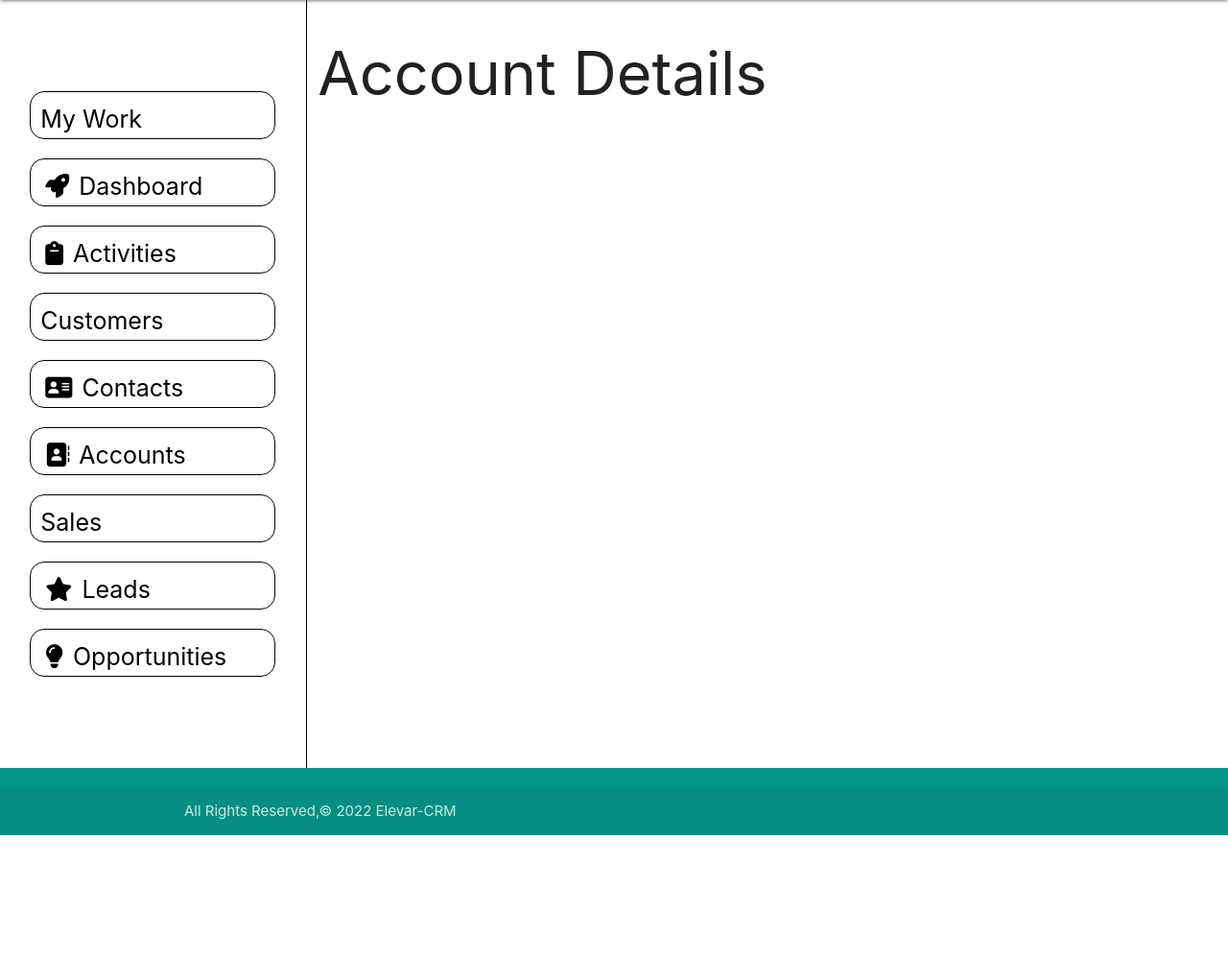
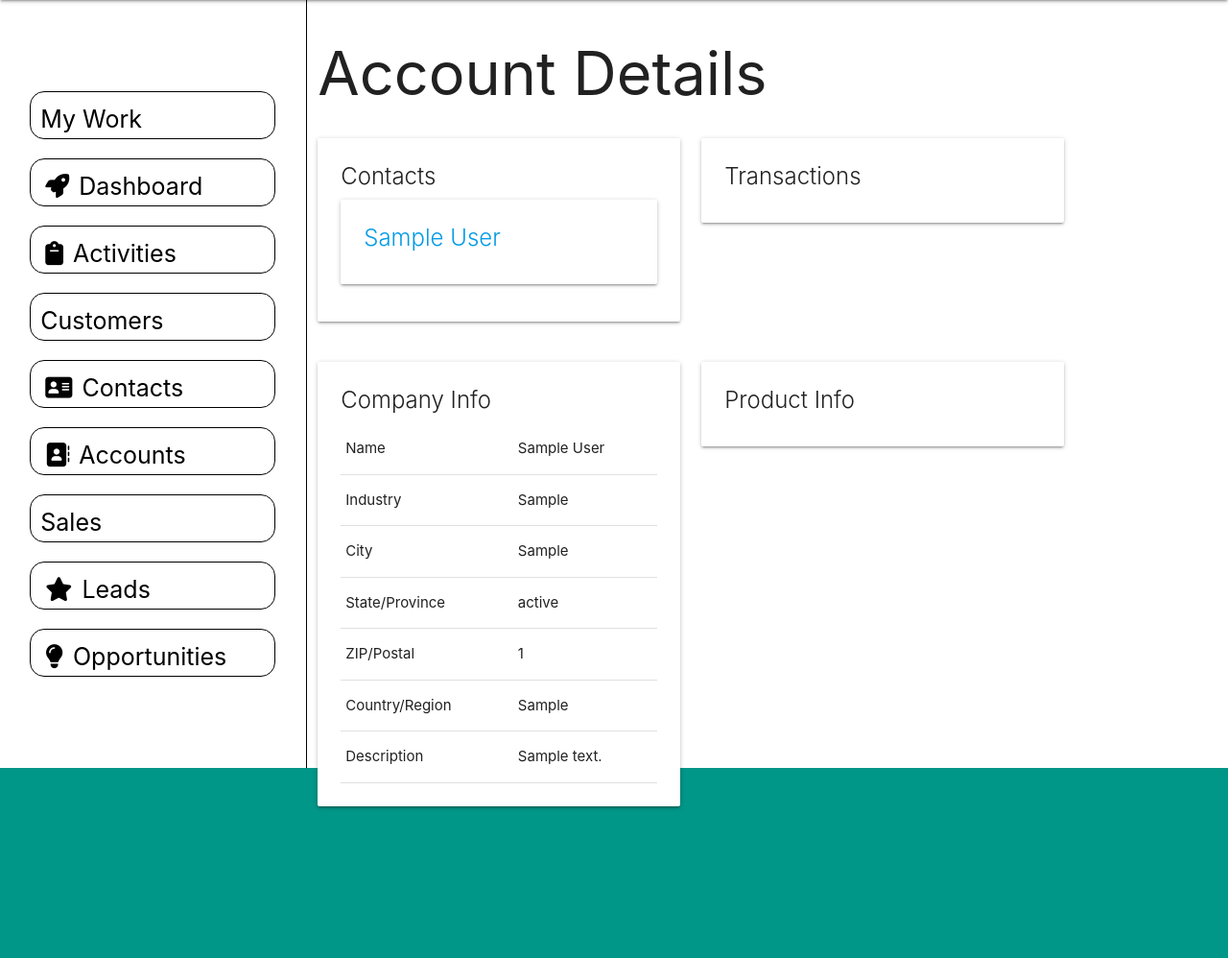
Before and after one commit to SunghunP/Elevar_crm, a Django app: page /account/1/ in a window 1280 px wide. Shown: the part 64-1062 px from the top of the page at 96% size. Before the commit the page ends 934 px from the top, so only its background shows below. Run offline with Django 4.2, Linux system fonts and the light colour scheme; a user stored in the database is signed in; tables that the repository leaves empty hold one stand-in row (values such as "Sample post"); some libraries are stand-ins or nearby versions.

Commit message:
adds contact and company info to details page

```diff
--- a/main_app/templates/account/detail.html
+++ b/main_app/templates/account/detail.html
@@ -1,8 +1,77 @@
-{% extends 'base.html' %}
-{% block content %}
+{% extends 'base.html' %} {% block content %}
 
-<h1> Account Details </h1>
+<h1>Account Details</h1>
+<div class="row 4">
+  <div class="col s5">
+    <div class="card">
+      <div class="card-content">
+        <span class="card-title">Contacts</span>
+        {% for contact in employees %}
+        <a href="">
+          <div class="card">
+            <div class="card-content">
+              <a href="/contact/">
+                <span class="card-title"
+                  >{{ contact.first_name }} {{ contact.last_name }}</span
+                >
+              </a>
+            </div>
+          </div>
+        </a>
+        {% endfor %}
+      </div>
+    </div>
+  </div>
+  <div class="col s5">
+    <div class="card">
+      <div class="card-content">
+        <span class="card-title">Transactions</span>
+      </div>
+    </div>
+  </div>
+</div>
 
-
+<div class="row 4">
+  <div class="col s5">
+    <div class="card">
+      <div class="card-content">
+        <span class="card-title">Company Info</span>
+        <table>
+          <tbody>
+            <tr>
+              <td>Name</td><td>{{ account.company_name }}</td>
+            </tr>
+            <tr>
+              <td>Industry</td><td>{{ account.industry }}</td>
+            </tr>
+            <tr>
+              <td>City</td><td>{{ account.city }}</td>
+            </tr>
+            <tr>
+              <td>State/Province</td><td>{{ account.state }}</td>
+            </tr>
+            <tr>
+              <td>ZIP/Postal</td><td>{{ account.zip }}</td>
+            </tr>
+            <tr>
+              <td>Country/Region</td><td>{{ account.country }}</td>
+            </tr>
+            <tr>
+              <td>Description</td><td><p>{{ account.description }}</p></td>
+            </tr>
+          </tbody>
+        </table>
+      </div>
+    </div>
+  </div>
+  <div class="col s5">
+    <div class="card">
+      <div class="card-content">
+        <span class="card-title">Product Info</span>
+        {% comment %} <h4>{{product.name}}</h4> {% endcomment %}
+      </div>
+    </div>
+  </div>
+</div>
 
 {% endblock %}
--- a/main_app/templates/base.html
+++ b/main_app/templates/base.html
@@ -37,7 +37,7 @@
       {% if user.is_authenticated %}
         <ul class="menu left-align">
           <div class="menu-card hoverable"><li class="menu-item"><span >My Work</span></li></div>
-          <div class="menu-card hoverable"><a class="menu-link" href="{% url 'account_detail' %}"><li class="menu-item"><i class="fa-solid fa-rocket"></i><span>Dashboard</span></li></a></div>
+          <div class="menu-card hoverable"><a class="menu-link" href="{% url 'account_index' %}"><li class="menu-item"><i class="fa-solid fa-rocket"></i><span>Dashboard</span></li></a></div>
           <div class="menu-card hoverable"><a class="menu-link" href="/"><li class="menu-item"><i class="fa-solid fa-clipboard"></i><span>Activities</span></li></a></div>
           <div class="menu-card hoverable"><li class="menu-item"><span>Customers</span></li></div>
           <div class="menu-card hoverable"><a class="menu-link" href="{% url 'contact_index' %}"><li class="menu-item"><i class="fa-solid fa-address-card"></i><span>Contacts</span></li></a></div>
--- a/main_app/views.py
+++ b/main_app/views.py
@@ -48,14 +48,18 @@ def account_index(request):
 @login_required
 def account_detail(request, account_id):
     account = Account.objects.get(id=account_id, user=request.user)
+    #todo! rendering product in details page
+    # product = Product.objects.get(id=product_id, user=request.user)
     if not account.user == request.user:
         return redirect('home')
-    ## todo! populate all employees belonging to this account
-    # employees = Contact.objects.filter(company_id = account_id)
+    employees = Contact.objects.filter(account_id = account_id)
     return render(request, 'account/detail.html', {
         'account': account,
-        # 'employees': employees
-        })
+        'employees': employees,
+        # 'product' : product,
+    })
+
+
 
 
 class AccountCreate(LoginRequiredMixin, CreateView):
```
